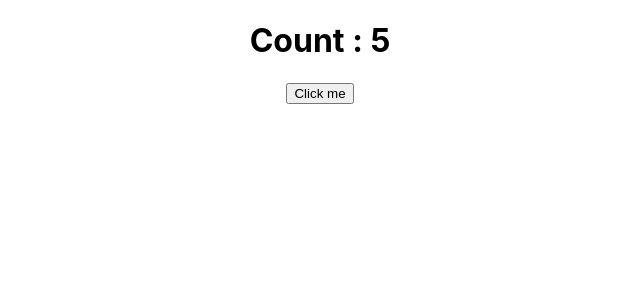
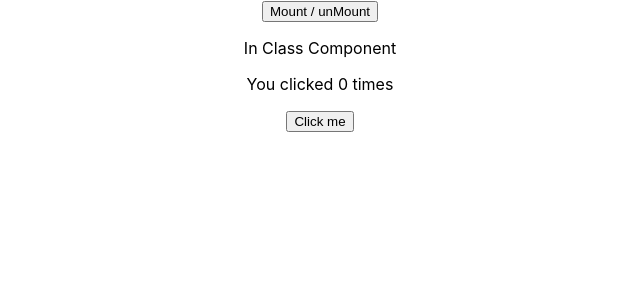
Before and after one commit to Sangavi-N/basic-react-app, a React (Create React App) app: page / in a window 1280 px wide. Shown: the top 300 px of the page, without its empty margins (320-960 px from the left). Built offline with nearby package versions, Linux system fonts and the light colour scheme.

Commit message:
ClassLyfCycleExample

```diff
--- a/src/App.js
+++ b/src/App.js
@@ -10,7 +10,8 @@ import React,{ Component } from 'react'
 // import GetSnapshotBeforeUpdateMethod from './components/Unmounting/Getsnapshotbeforeupdate';
 // import ShouldComponentUpdateMethod from './components/Unmounting/Shouldcomponentupdate';
 // import ComponentWillUnmount from './components/Updating/Componentwillunmount';
-import Life from './components/Class-life-cycle';
+// import Life from './components/Class-life-cycle';
+import Main from './components/ClassLifeCycleExample';
 
 class App extends Component {
   render(){
@@ -26,7 +27,8 @@ class App extends Component {
      <GetSnapshotBeforeUpdateMethod />
      <ComponentDidUpdateMethod />
      <ComponentWillUnmount /> */}
-     <Life />
+     {/* <Life /> */}
+     <Main />
 
      </div>
   );
--- a/src/components/Class-life-cycle.js
+++ b/src/components/Class-life-cycle.js
@@ -10,18 +10,18 @@ class Life extends Component{
     }
 
     static getDerivedStateFromProps(props,state){
-        console.log("static of mounting")
+        console.log("getDerivedStateFromProps",props,state)
         return null
     }
     componentDidMount(){
-        console.log("component did unmount of mounting")
+        console.log("component did  of mounting")
     }
     shouldComponentUpdate(){
         console.log("should component update")
-        return true
+        return false
     }
     getSnapshotBeforeUpdate(prevProps,prevState){
-        console.log("snapshot of update")
+        console.log("snapshot of update",prevProps,prevState)
         return null
     }
     componentDidUpdate(){
--- /dev/null
+++ b/src/components/ClassLifeCycleExample.js
@@ -0,0 +1,116 @@
+import React, { Component, Fragment, useState } from "react";
+// first component
+class Example extends Component {
+  constructor(props) {
+    // used for initializing state, binding event handlers
+    // calling super(props) method to get the base constructor of the extended class
+    console.log(`constructor`);
+    super(props);
+    this.state = {
+      count: 0,
+    };
+  }
+  static getDerivedStateFromProps(props, state) {
+    //     // should be first method
+    //     // replaced UNSAFE_componentWillMount, UNSAFE_componentWillUpdate and UNSAFE_componentWillReceiveProps methods
+    //     // since its static method, so it does NOT have access to (this) keyword, you can call function outside to use it
+    //     // used when the state depend on changes in props over time, also used to adding a copy of props value to the state
+    //     // return null (to update nothing) or state object {} value (to update the state)
+    console.log(`get Derived State From Props`, props, state);
+    return null;
+  }
+  //  // presence of getDerivedStateFromProps or getSnapshotBeforeUpdate methods prevents the 3 methods below from being invoked
+  // UNSAFE_componentWillMount() {
+  //   // triggered only once before rendering the component at the first time
+  //   // replaced componentWillMount in React 16+
+  //   console.log(`component Will Mount`);
+  // }
+  // UNSAFE_componentWillUpdate(nextProps, nextState) {
+  //   // triggered each time state change
+  //   // changing data according the new state value
+  //   // replaced componentWillUpdate in React 16+
+  //   console.log(`component Will Update`);
+  // }
+  // UNSAFE_componentWillReceiveProps(nextProps) {
+  //   // triggered only if there is a new props value for the component it self
+  //   // replaced componentWillReceiveProps in React 16+
+  //   console.log(`component Will Receive Props`);
+  //   // if(nextProps.whatever && nextProps.whatever !== this.props.whatever){
+  //   //    do something here
+  //   // }
+  // }
+  shouldComponentUpdate(nextProps, nextState) {
+    // triggered each time state change
+    // used if we want to change the state without render the JSX, but best to use PureComponent insted of using this method
+    // used for preformance optimaization
+    // return false(don't-render) or true(render)
+    console.log(`should Component Update`);
+    // if(nextProps.whatever && nextProps.whatever !== this.props.whatever){
+    //    do something here
+    //    return false;
+    // }
+    return true;
+  }
+  componentDidMount() {
+    // triggered only once after rendering the component and its children at the first time
+    // helps to start API calls, adding event listeners
+    console.log(`component Did Mount`);
+  }
+  getSnapshotBeforeUpdate(prevProps, prevState) {
+    // return null or value where will passed as thired parameter (snapshot) to the componentDidUpdate
+    // used to capture some information from the DOM or to create backup of the current component
+    console.log(`get Snapshot Before Update`, prevProps, prevState);
+    return 5;
+  }
+  componentDidUpdate(prevProps, prevState, snapshot) {
+    // triggered each time state change after component re-rendered (updated)
+    console.log(`component Did Update`, prevProps, prevState, snapshot);
+  }
+  /************************************** Unmounting **************************************/
+  componentWillUnmount() {
+    // triggered before component destroyed or removed from DOM
+    // helps to remove event handlers or cleaning up
+    console.log(`component Will Unmount`);
+  }
+  /*********************************** component methods ***********************************/
+  set() {
+    let count = this.state.count + 1;
+    this.setState({ count });
+    // setState is asynchronous function takes in callback function
+    // this.setState(
+    //   () => {
+    //     return { count }
+    //   },
+    //   () => {
+    //     console.log('setState has finished and the component has re-rendered (updated)');
+    //   }
+    // );
+  }
+  render() {
+    // the only required method in React-lifecycke-methods, also read component state and props
+    // return JSX
+    console.log(`render`);
+    return (
+      <Fragment>
+        <p>In Class Component</p>
+        <p>You clicked {this.state.count} times</p>
+        <button onClick={this.set.bind(this)}>Click me</button>
+      </Fragment>
+    );
+  }
+}
+// forth component
+const Main = () => {
+  const [mount, setMount] = useState(true);
+  let toggleComponent = () => {
+    setMount(!mount);
+  };
+  return (
+    <div className="app">
+      <button onClick={toggleComponent}>Mount / unMount</button>
+      {mount && <Example />}
+      <br />
+    </div>
+  );
+};
+export default Main;
```
